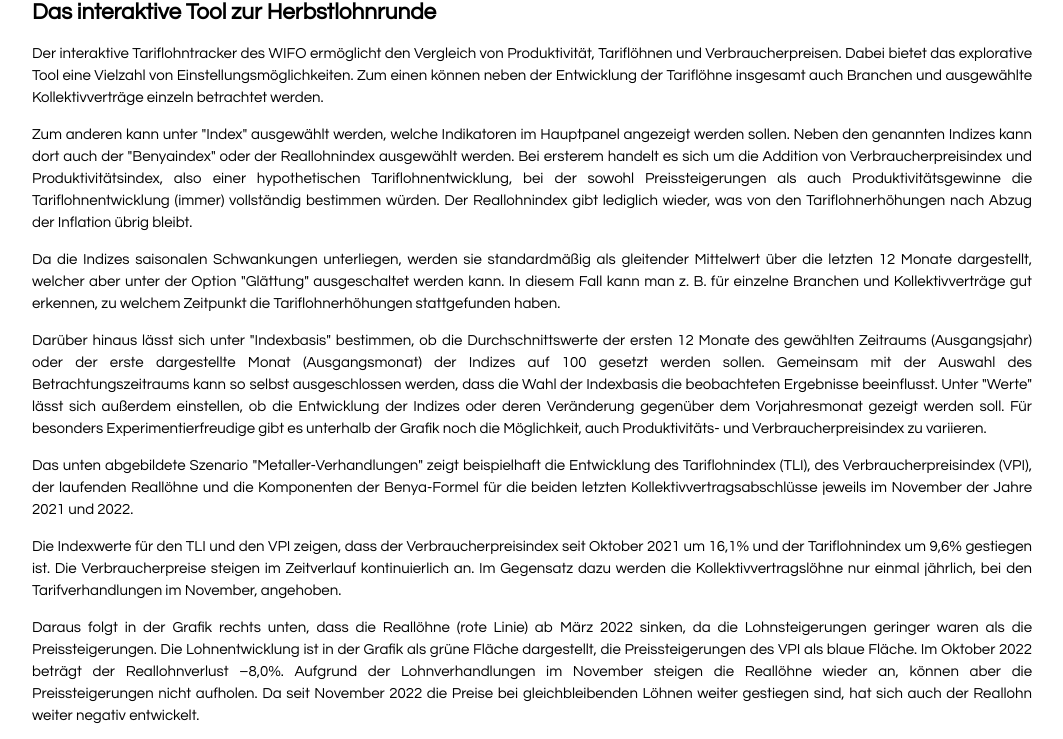
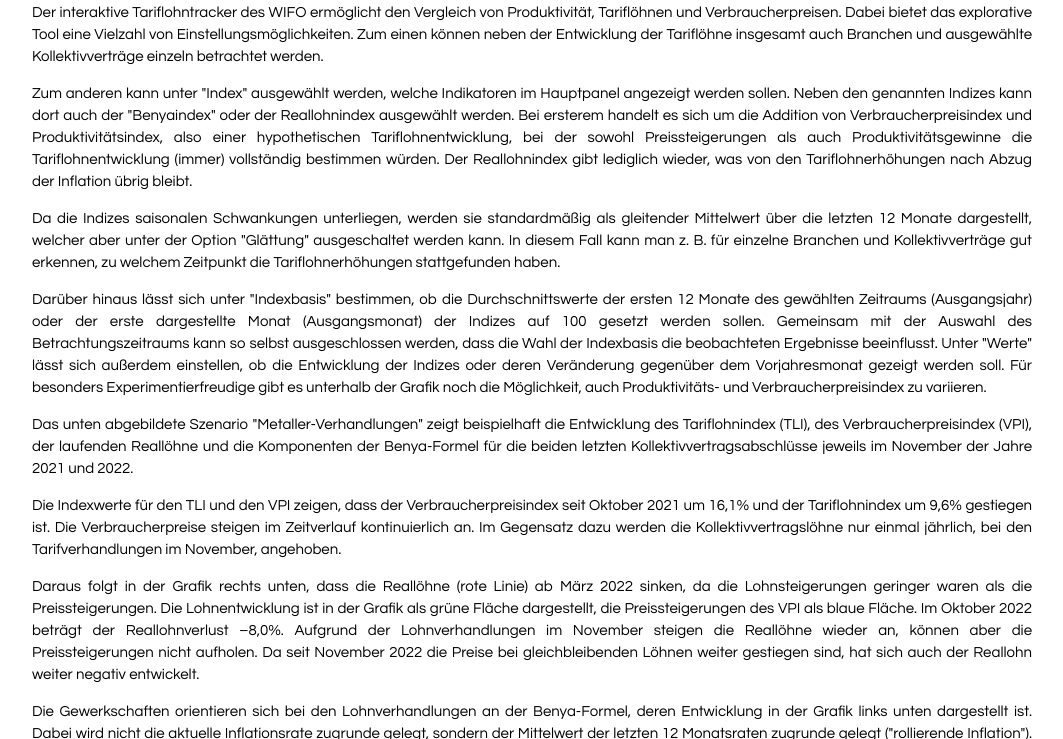
Before and after one commit to schmoigl/tariflohn-tracker, a plain HTML site: page website/de/index.html in a window 1280 px wide. Shown: the part 84-823 px from the top of the page, without its empty margins (108-1171 px from the left). Drawn offline with Linux system fonts and the light colour scheme.

Commit message:
change new prod index

```diff
--- a/website/de/index.html
+++ b/website/de/index.html
@@ -85,7 +85,7 @@
                 <img src="WIFO_standard_deutsch.png">
             </a>
             <h1>Tariflohn-Tracker</h1>
-            <h2>Das interaktive Tool zur Herbstlohnrunde</h2>
+            <!-- <h2>Das interaktive Tool zur Herbstlohnrunde</h2> -->
 
             <p>
                 Der interaktive Tariflohntracker des WIFO ermöglicht den Vergleich von Produktivität, Tariflöhnen und Verbraucherpreisen. Dabei bietet das explorative Tool eine Vielzahl von Einstellungsmöglichkeiten. Zum einen können neben der Entwicklung der Tariflöhne insgesamt auch Branchen und ausgewählte Kollektivverträge einzeln betrachtet werden.
```
